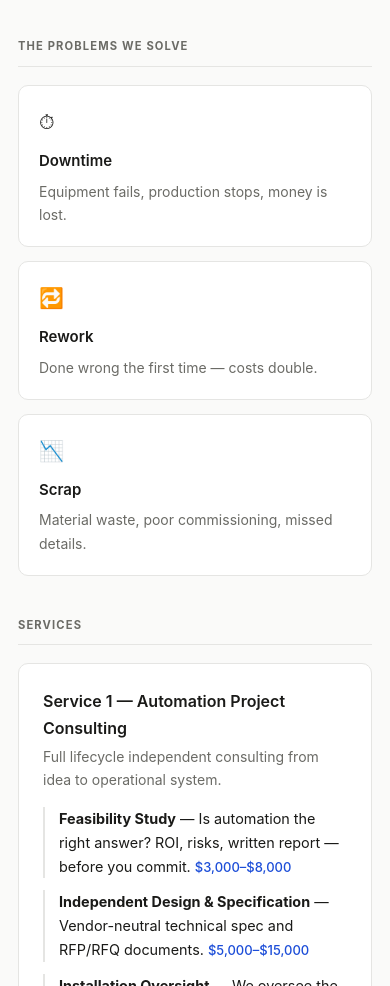
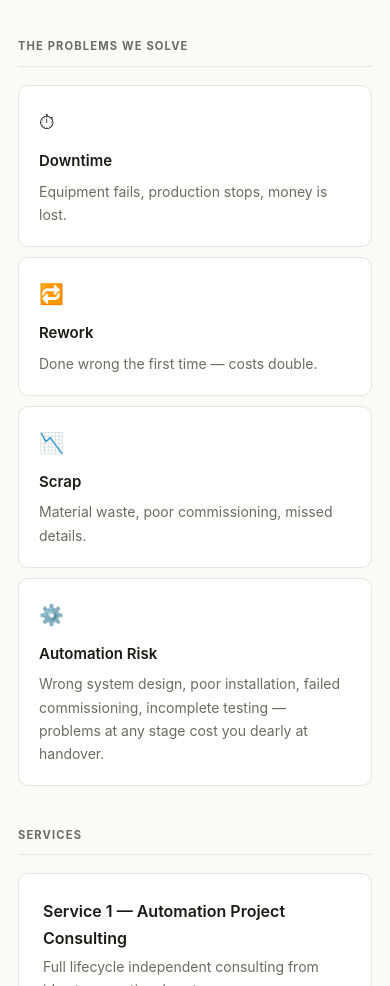
Before and after one commit to RaymondRajTechCo/RaymondTechnicalCo, a plain HTML site: page index.html in a window 390 px wide. Shown: the part 744-1730 px from the top of the page. Drawn offline with Linux system fonts and the light colour scheme.

Commit message:
Add Automation Risk card to Problems We Solve section

```diff
--- a/index.html
+++ b/index.html
@@ -53,6 +53,11 @@
           <div class="card-icon">📉</div>
           <h3>Scrap</h3>
           <p>Material waste, poor commissioning, missed details.</p>
+        </div>
+        <div class="card">
+          <div class="card-icon">⚙️</div>
+          <h3>Automation Risk</h3>
+          <p>Wrong system design, poor installation, failed commissioning, incomplete testing — problems at any stage cost you dearly at handover.</p>
         </div>
       </div>
     </section>
--- a/style.css
+++ b/style.css
@@ -114,7 +114,7 @@ h2 {
 /* ── Problem cards ── */
 .cards {
   display: grid;
-  grid-template-columns: repeat(3, 1fr);
+  grid-template-columns: repeat(2, 1fr);
   gap: 14px;
 }
 
@@ -305,7 +305,7 @@ footer {
 /* ── Responsive ── */
 @media (max-width: 600px) {
   header       { flex-direction: column; text-align: center; }
-  .cards       { grid-template-columns: 1fr; }
+  .cards       { grid-template-columns: 1fr; gap: 10px; }
   .about-grid  { grid-template-columns: 1fr; }
   .contact-layout { grid-template-columns: 1fr; }
   main         { padding: 40px 18px 40px; gap: 40px; }
```
